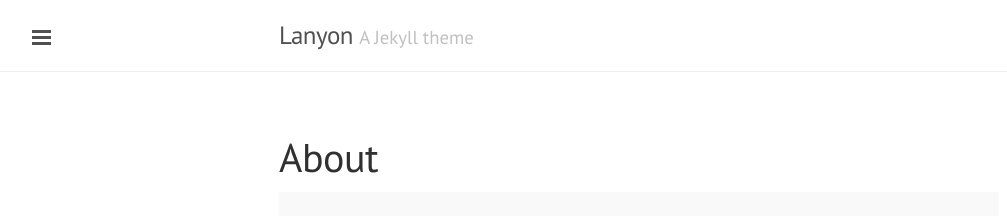
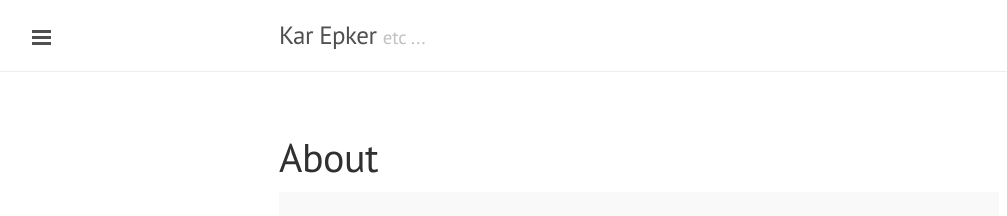
Before and after one commit to karepker/karepker.github.io, a Jekyll site: the page built from about.md, in a window 1280 px wide. Shown: the top 216 px of the page, without its empty margins (1-1008 px from the left). Built offline with Jekyll 4.4.1, drawn with Linux system fonts in a browser that asks for light colours.

Commit message:
Updated information in config from included information.

```diff
--- a/_config.yml
+++ b/_config.yml
@@ -6,14 +6,14 @@
 permalink: pretty
 
 # Setup
-title: Lanyon
-tagline: 'A Jekyll theme'
-description: 'A reserved <a href="http://jekyllrb.com" target="_blank">Jekyll</a> theme that places the utmost gravity on content with a hidden drawer. Made by <a href="https://twitter.com/mdo" target="_blank">@mdo</a>.'
-url: http://lanyon.getpoole.com
+title: Kar Epker
+tagline: 'etc ...'
+description: 'Where I share some of my writing.'
+url: karepker.github.io
 
 author:
-  name: 'Mark Otto'
-  url: https://twitter.com/mdo
+  name: 'Kar Epker'
+  url: karepker.github.io
 
 # Custom vars
 version: 2.0.0
```
